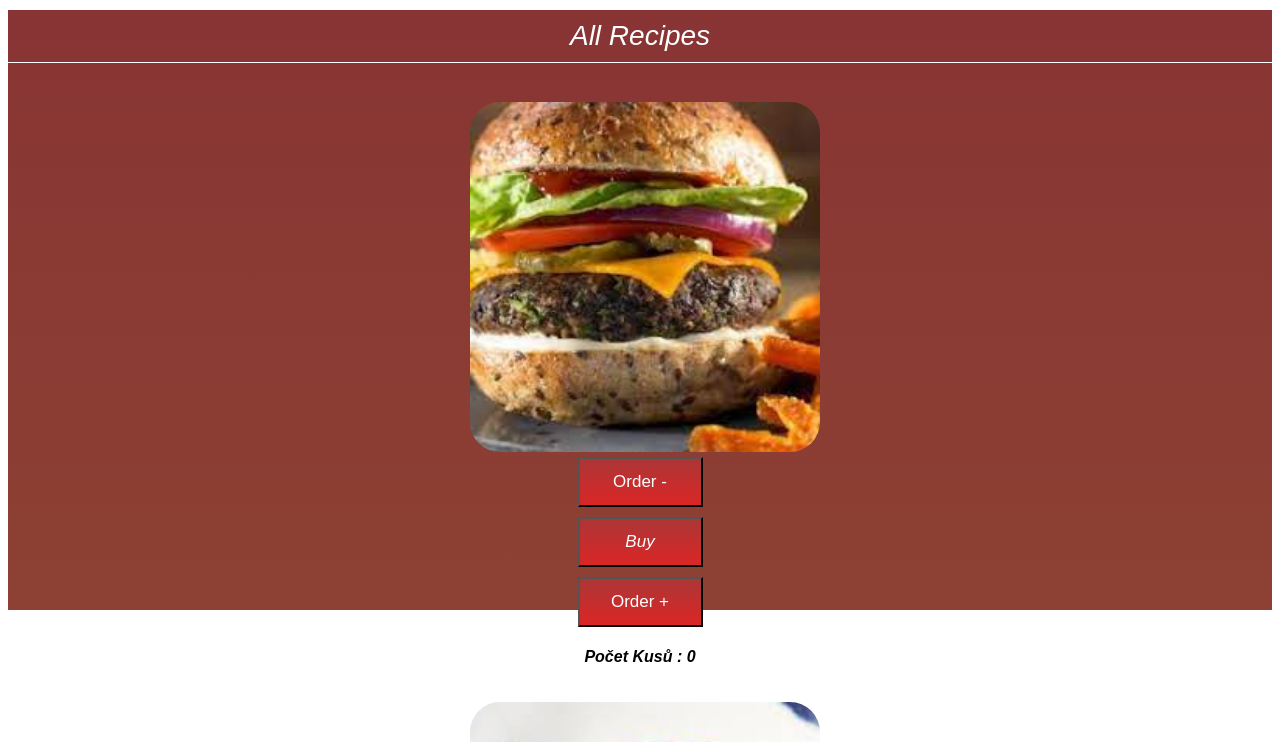
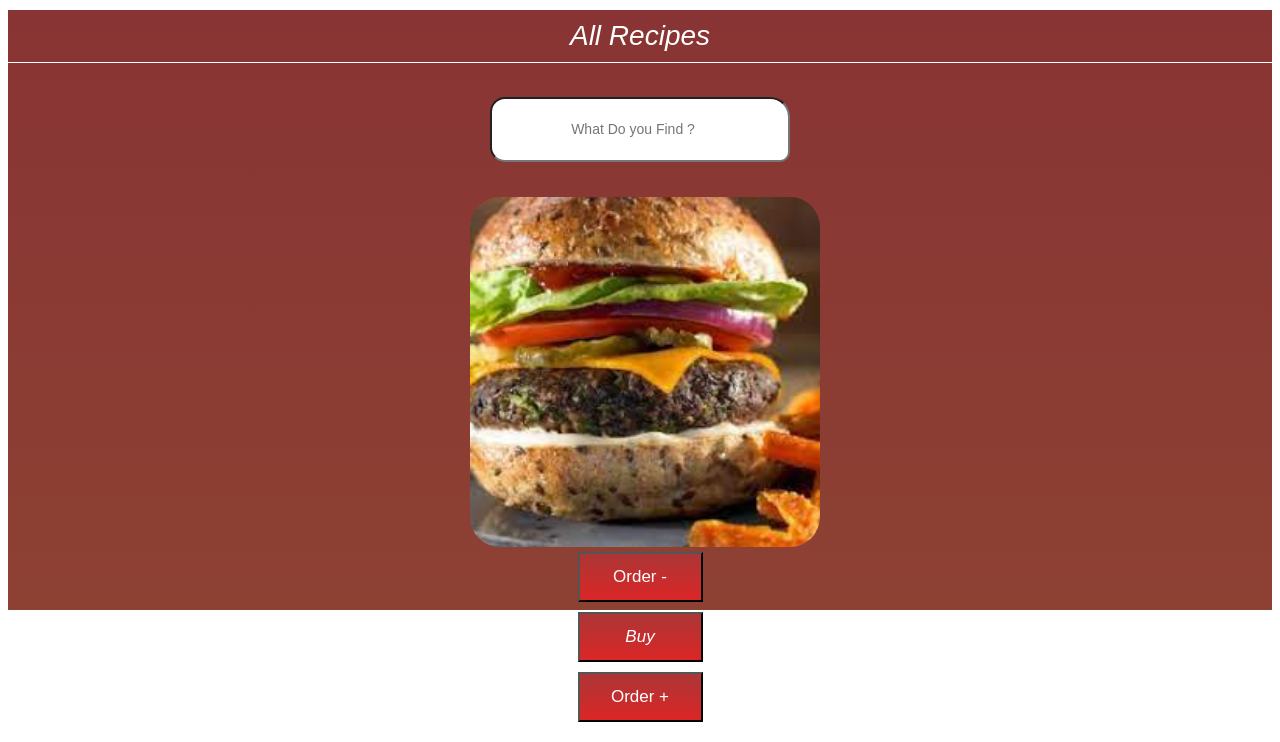
Before and after one commit to Sebik3012Sk/react-learn-cook-repo, a React (Create React App) app: page /all-recipes in a window 1280 px wide. Shown: the top 742 px of the page. Built offline with nearby package versions, Linux system fonts and the light colour scheme.

Commit message:
Search Input

```diff
--- /dev/null
+++ b/src/components/SearchInput.css
@@ -0,0 +1,16 @@
+.search-input-div  {
+    display: flex;
+    justify-content: center;
+    align-items: bottom;
+}
+
+input[type="search"] {
+    width: 300px;
+    height: 65px;
+    margin: 15px;
+    text-align: center;
+    font-size: 14px;
+    font-family: Arial, Helvetica, sans-serif;
+    outline: none;
+    border-radius: 15px 20px 10px 15px;
+}
--- /dev/null
+++ b/src/components/SearchInput.js
@@ -0,0 +1,13 @@
+import "./SearchInput.css";
+
+const SearchInput = () => {
+    return (
+        <div className="search-input-div">
+            <form id="form" action="">
+                <input type="search" placeholder="What Do you Find ?"/>
+            </form>
+        </div>
+    )
+}
+
+export default SearchInput;
--- a/src/pages/All Recipes/AllRecipes.js
+++ b/src/pages/All Recipes/AllRecipes.js
@@ -2,6 +2,7 @@ import "./AllRecipes.css";
 import data_images from "../../data_images";
 import FotogalleryImages from "../../components/FotogalleryImages";
 import FotogalleryButton from "../../components/FotogalleryButton";
+import SearchInput from "../../components/SearchInput";
 
 const AllRecipes = () => {
 
@@ -12,6 +13,7 @@ const AllRecipes = () => {
   return (
     <div>
         <h1 className="recipe-header-text">All Recipes</h1>
+        <SearchInput />
 
         <FotogalleryImages Source={data_images[0].image} width={width_image} height={height_image} />
         <FotogalleryButton />
```
